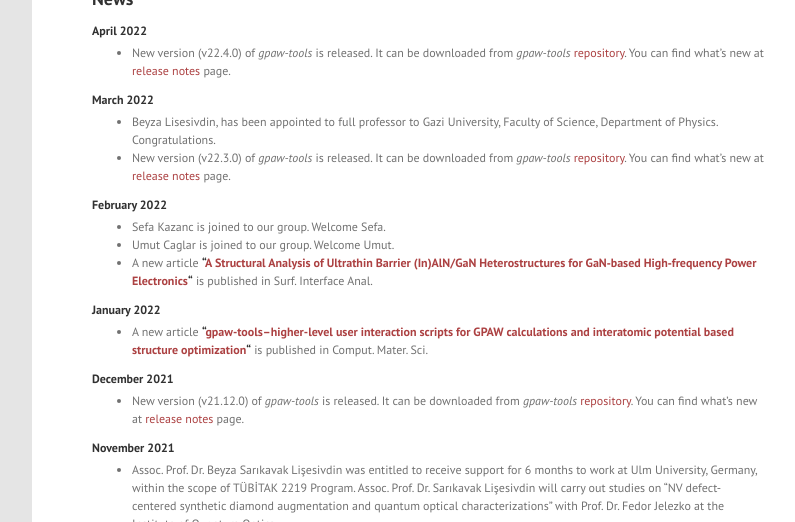
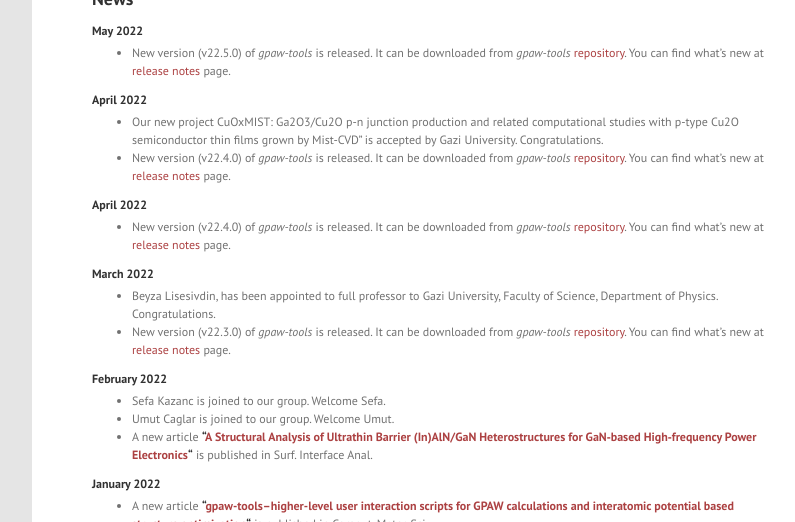
Before and after one commit to lrgresearch/oldwebsite, a Jekyll site: the page built from index.md, in a window 1280 px wide and 900 px high, cut to the strip 378-900 px from the top of the window. Shown: the whole strip, without its empty margins (184-979 px from the left). Built offline with Jekyll 4.4.1, drawn with Linux system fonts in a browser that asks for light colours; the list of posts is cut into pages by our own code.

Commit message:
Update index.md

```diff
--- a/index.md
+++ b/index.md
@@ -4,6 +4,14 @@ layout: page
 [![LRG Banner](files/next2022-withlink.png)](https://lrgresearch.org/research.html#next-in-lrg)
 
 ## News
+
+#### May 2022
+* New version (v22.5.0) of *gpaw-tools* is released. It can be downloaded from *gpaw-tools* [repository](https://github.com/lrgresearch/gpaw-tools). You can find what's new at [release notes](https://www.lrgresearch.org/gpaw-tools/releasenotes/#version-2250) page.
+
+#### April 2022
+
+* Our new project CuOxMIST: Ga2O3/Cu2O p-n junction production and related computational studies with p-type Cu2O semiconductor thin films grown by Mist-CVD" is accepted by Gazi University. Congratulations.
+* New version (v22.4.0) of *gpaw-tools* is released. It can be downloaded from *gpaw-tools* [repository](https://github.com/lrgresearch/gpaw-tools). You can find what's new at [release notes](https://www.lrgresearch.org/gpaw-tools/releasenotes/#version-2240) page.
 
 #### April 2022
 
```
